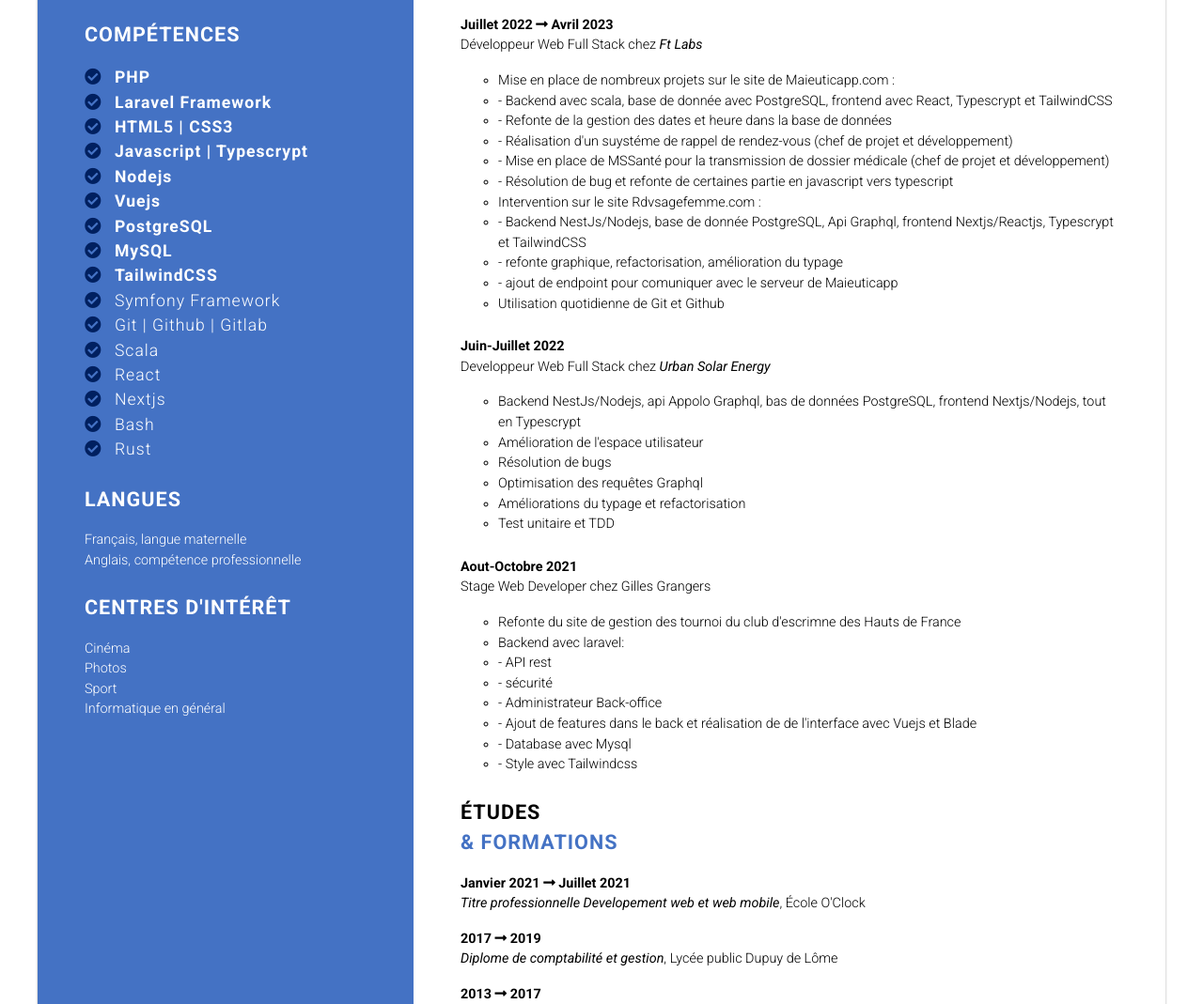
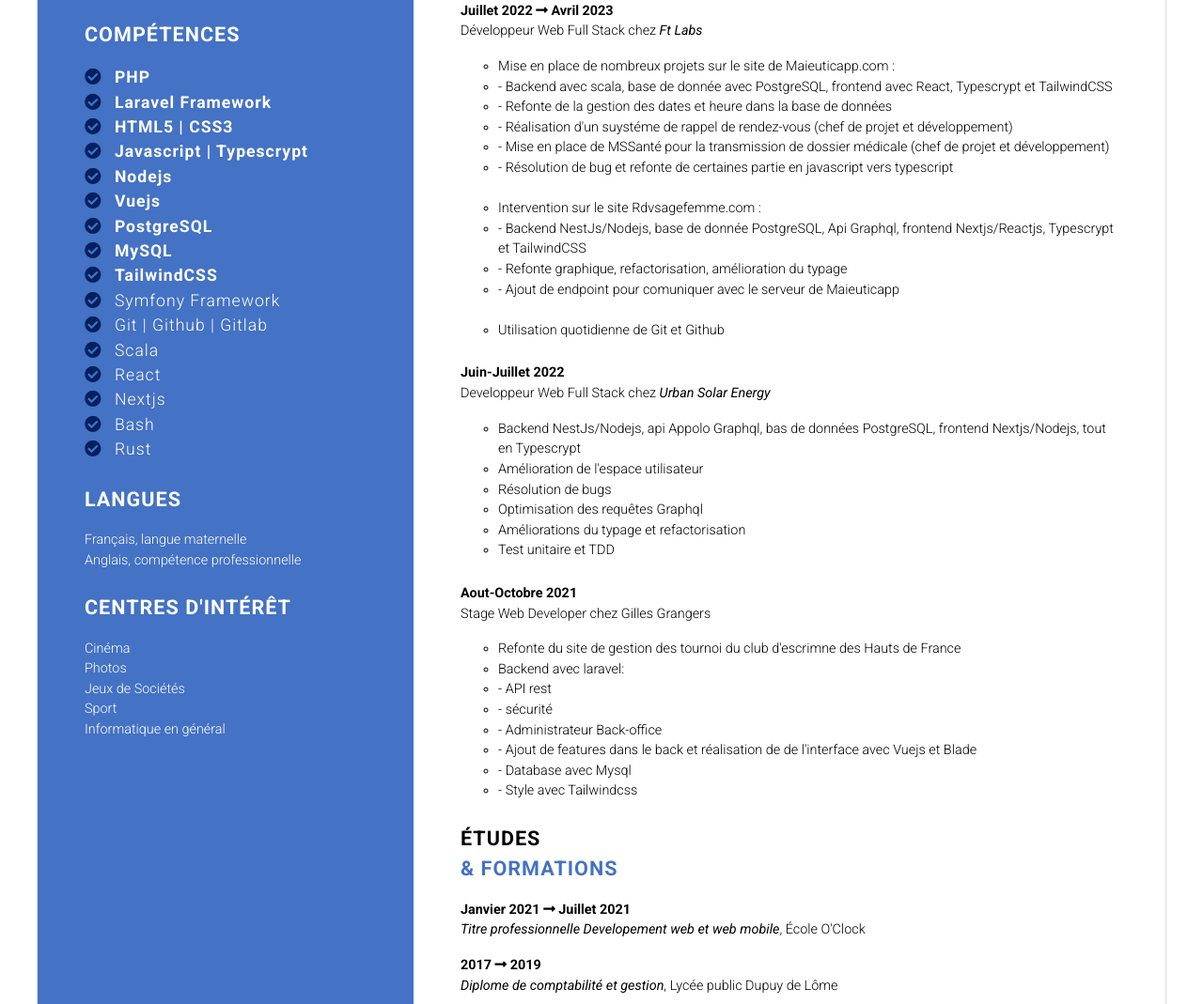
Before and after one commit to Paul-Veber/CV_HTML, a plain HTML site: page index.html in a window 1280 px wide. Shown: the part 786-1855 px from the top of the page at 94% size. Drawn offline with Linux system fonts and the light colour scheme.

Commit message:
better style

```diff
--- a/index.html
+++ b/index.html
@@ -70,6 +70,8 @@
           <br>
           Photos
           <br>
+          Jeux de Sociétés
+          <br>
           Sport
           <br>
           Informatique en général
@@ -124,11 +126,13 @@
             <li>- Mise en place de MSSanté pour la transmission de dossier médicale (chef de projet et développement)
             </li>
             <li>- Résolution de bug et refonte de certaines partie en javascript vers typescript</li>
+            <br>
             <li>Intervention sur le site Rdvsagefemme.com :</li>
             <li>- Backend NestJs/Nodejs, base de donnée PostgreSQL, Api Graphql, frontend Nextjs/Reactjs, Typescrypt et
               TailwindCSS</li>
-            <li>- refonte graphique, refactorisation, amélioration du typage</li>
-            <li>- ajout de endpoint pour comuniquer avec le serveur de Maieuticapp</li>
+            <li>- Refonte graphique, refactorisation, amélioration du typage</li>
+            <li>- Ajout de endpoint pour comuniquer avec le serveur de Maieuticapp</li>
+            <br>
             <li>Utilisation quotidienne de Git et Github</li>
           </ul>
         </div>
--- a/style.css
+++ b/style.css
@@ -129,6 +129,7 @@ h2 {
 .content {
   grid-area: content;
   padding: 50px;
+  padding-top: 35px
 }
 
 .experience-list {
```
